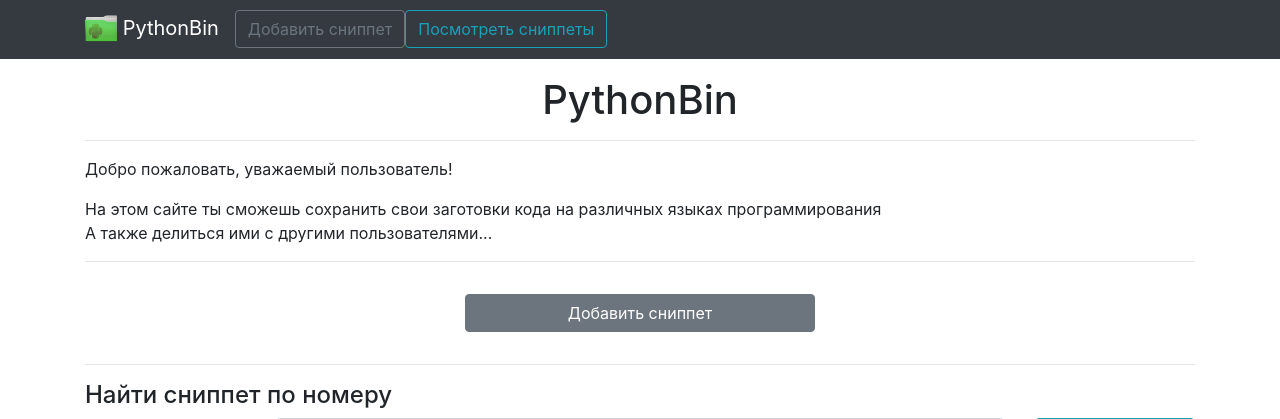
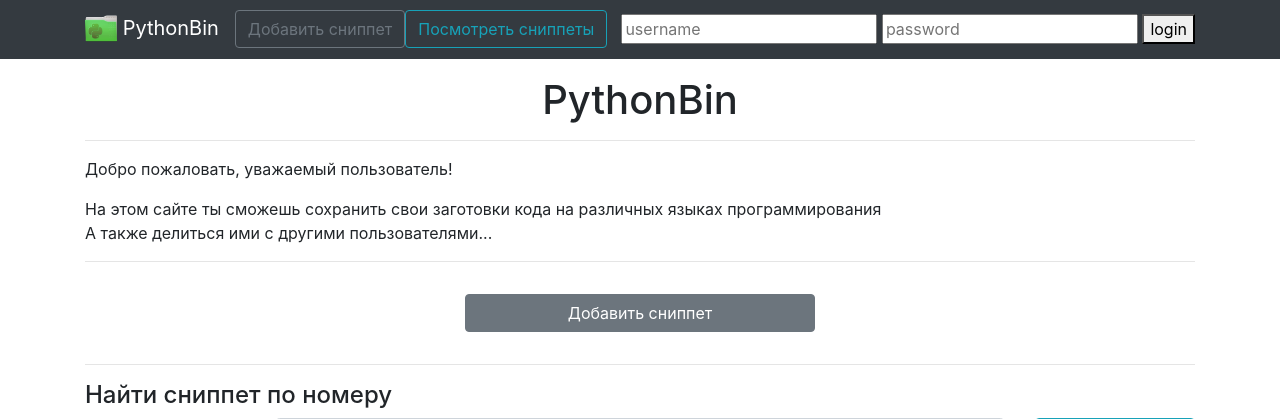
Before and after one commit to alikaevahmet/SnippetsTemplate, a Django app: page / in a window 1280 px wide. Shown: the top 419 px of the page. Run offline with Django 3.2, Linux system fonts and the light colour scheme; some libraries are stand-ins or nearby versions.

Commit message:
impl login/logout

```diff
--- a/MainApp/views.py
+++ b/MainApp/views.py
@@ -3,11 +3,12 @@ from django.shortcuts import render, redirect, get_object_or_404
 from MainApp.models import Snippet
 from django.core.exceptions import ObjectDoesNotExist
 from MainApp.forms import SnippetForm
+from django.contrib import auth
+
 
 def index_page(request):
     context = {'pagename': 'PythonBin'}
     return render(request, 'pages/index.html', context)
-
 
 def add_snippet_page(request):
     # Создаем пустую форму при запросе GET
@@ -26,9 +27,6 @@ def add_snippet_page(request):
              form.save()
              return redirect('view-snippet') # GET /snippet_list/list
         return render(request, 'pages/add_snippet.html', {'form': form})
-
-
-
 
 def snippets_page(request):
     snippets = Snippet.objects.all()
@@ -81,10 +79,27 @@ def snippet_edit(request, snippetId):
         snippet.save()
         return redirect('view-snippet') # GET /snippet_list/list
 
-
-
 def snippet_delete(request, snippetId):
     if request.method == "POST" or request.method == "GET":
         snippet = get_object_or_404(Snippet, id=snippetId)
         snippet.delete()
     return redirect('view-snippet')
+
+
+
+def login(request):
+    if request.method == 'POST':
+        username = request.POST.get("username")
+        password = request.POST.get("password")
+        user = auth.authenticate(request, username=username, password=password)
+        if user is not None:
+            auth.login(request, user)
+        else:
+            #   Return error message
+            pass
+    return redirect('index')
+
+
+def logout(request):
+    auth.logout(request)
+    return redirect('index')
--- a/Snippets/urls.py
+++ b/Snippets/urls.py
@@ -10,5 +10,7 @@ urlpatterns = [
     path('snippets/<int:snippetId>', views.snippet_page, name='snippet-page'),
     path('snippets/<int:snippetId>/edit', views.snippet_edit, name='snippet-edit'),
     path('snippets/<int:snippetId>/delete', views.snippet_delete, name='snippet-delete'),
+    path('login', views.login, name='login'),
+    path('logout', views.logout, name='logout'),
     # path('snippets/create', views.create_snippet, name='snippet-create'),
 ] + static(settings.STATIC_URL, document_root=settings.STATIC_ROOT)
--- a/templates/inc/inc-header.html
+++ b/templates/inc/inc-header.html
@@ -24,6 +24,17 @@
                     </li>
                 </ul>
             </div>
+            {% if request.user.is_authenticated %}
+                <span style="color: white;"> Welcome, {{request.user.username }}</span>&nbsp;&nbsp;
+                    <a href="{% url "logout" %}">logout</a>
+            {% else %}
+            <form method="post" action="{% url "login" %}">{% csrf_token %}
+                <input name="username" type="text" placeholder="username">
+                <input name="password" type="password" placeholder="password">
+                <button type="submit">login</button>
+            </form>
+            {% endif %}
+
         </div>
     </nav>
 </header>
```
